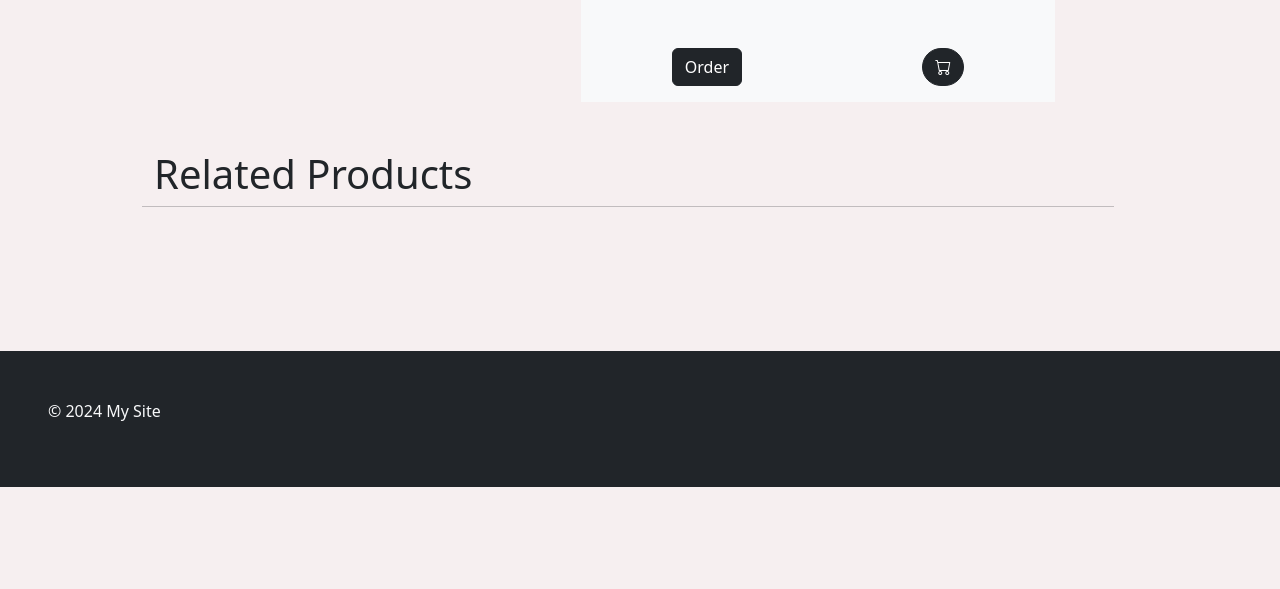
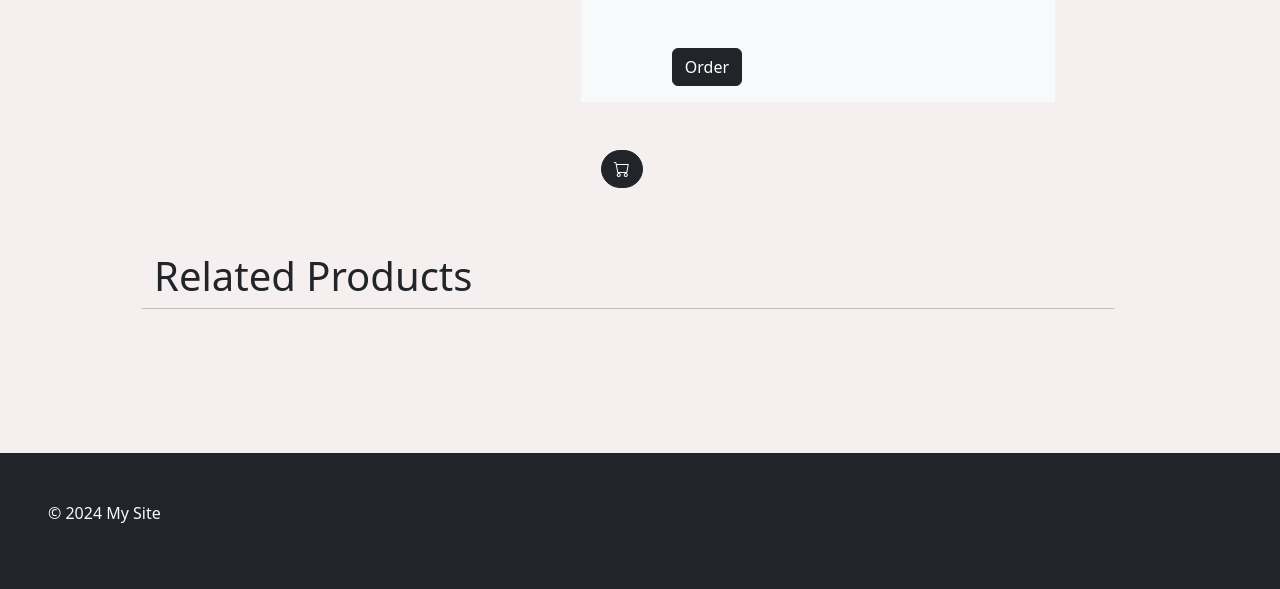
Before and after one commit to hmmessai/ExpressYourself, a Django app: template store/templates/store/order.html in a window 1280 px wide. Shown: the part 436-1025 px from the top of the page. Before the commit the page ends 923 px from the top, so only its background shows below. Run offline with Django 5.2, Linux system fonts and the light colour scheme; the template is opened without the code that fills it, so the values that code supplies are empty; parts of the project's set-up code (start-up, migrations or seed data) failed here and were passed over; some libraries are stand-ins or nearby versions.

Commit message:
another ui improvements

```diff
--- a/store/templates/store/home.html
+++ b/store/templates/store/home.html
@@ -162,6 +162,7 @@ $(document).ready(function() {
                                 console.log(product.description.replace(/\n/g, '<br>'));
                                 const productHtml = `
                                     <div class="col">
+                                        <a href="/order/${product.id}" style="text-decoration: none;">
                                             <div class="card ">
                                                 <img src="${product.picture}" class="card-img-top" style="width: 100%; height: auto;" alt="${product.name}">
                                                 <hr class="card-hr">
@@ -182,6 +183,7 @@ $(document).ready(function() {
                                                     </div>
                                                 </div>
                                             </div>
+                                        </a>
                                     </div>`;
 
                                 products.append(productHtml);
--- a/store/templates/store/order.html
+++ b/store/templates/store/order.html
@@ -49,14 +49,19 @@ Order
                     <div class="row mt-5 mb-3 justify-content-center">
                         <div class="col-8 d-flex justify-content-between">
                             <button class="btn btn-dark" type="submit">Order</button>
-                            <form method="post" action="{% url 'add_to_cart' product.id %}">
-                                {% csrf_token %}
-                                <button class="btn btn-dark rounded-pill" type="submit"><i class="bi bi-cart bi-5x"></i></button>
-                            </form>
+
                         </div>
                     </div>
 
                 </form>
+                <div class="row mt-5 mb-3 justify-content-center">
+                    <div class="col-8 d-flex justify-content-between">
+                        <form method="post" action="{% url 'add_to_cart' product.id %}">
+                            {% csrf_token %}
+                            <button class="btn btn-dark rounded-pill" type="submit"><i class="bi bi-cart bi-5x"></i></button>
+                        </form>
+                    </div>
+                </div>
             </div>
         </div>
         <div class="row p-5">
```
